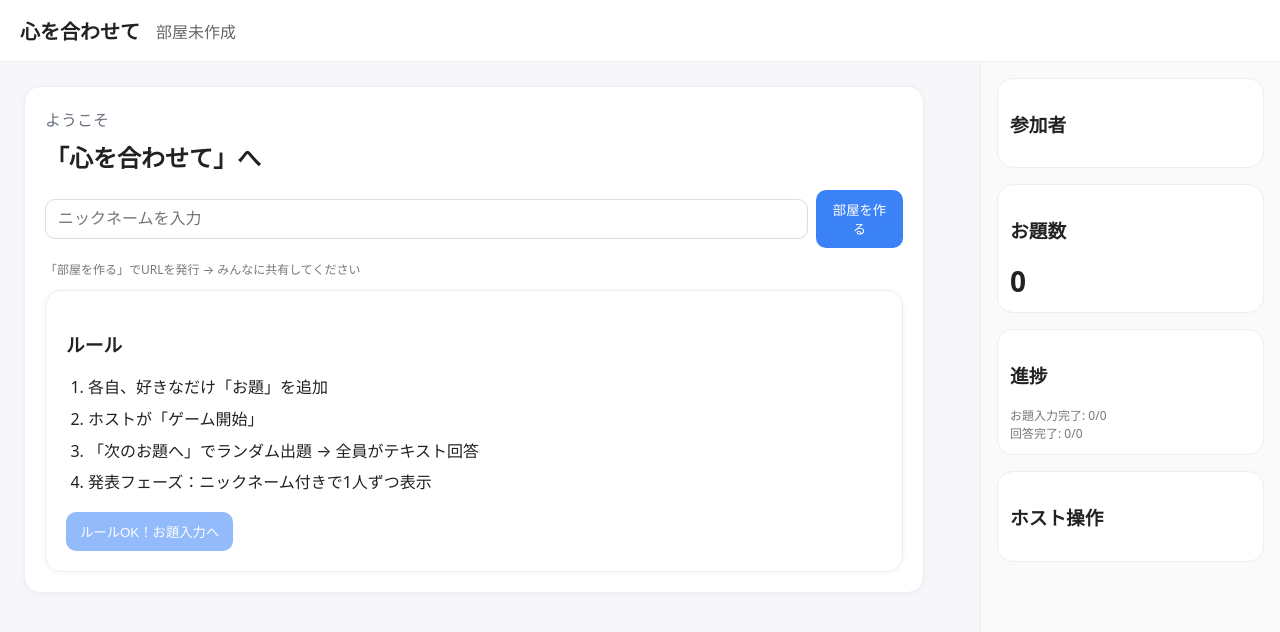
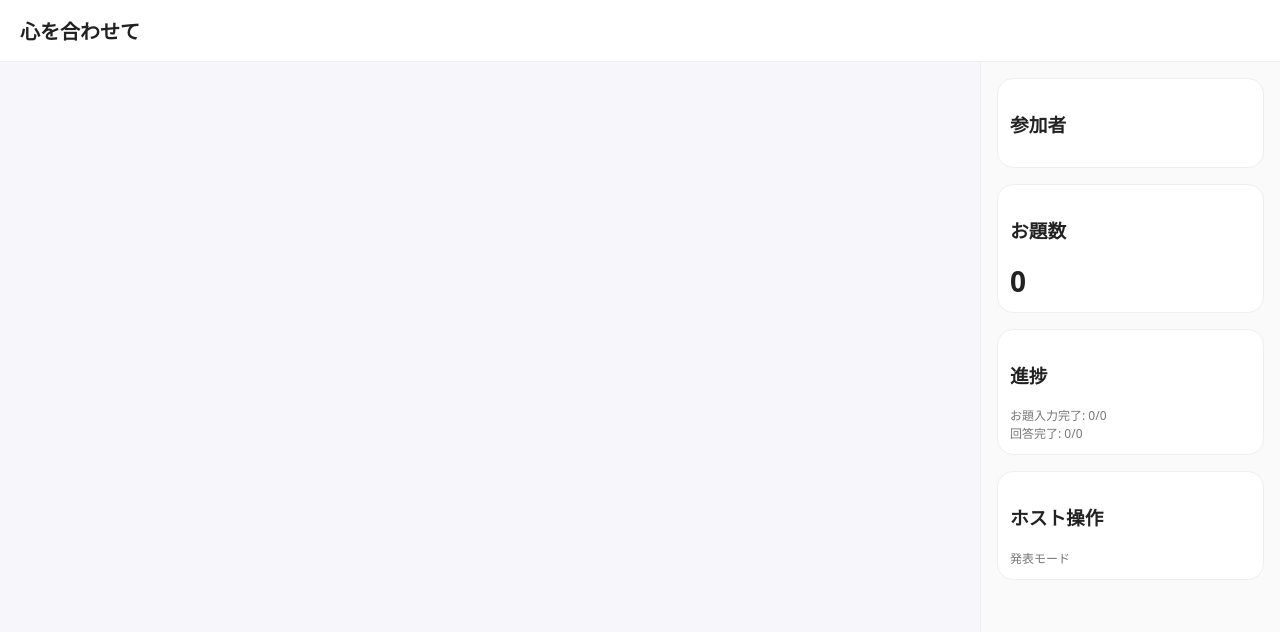
Before and after one commit to Pogunemakide334/kokoro-client, a plain HTML site: page index.html in a window 1280 px wide. Shown: the top 632 px of the page. Drawn offline with nearby package versions, Linux system fonts and the light colour scheme.

Commit message:
Update index.html

```diff
--- a/index.html
+++ b/index.html
@@ -19,9 +19,7 @@
       </div>
     </header>
 
-    <main id="view">
-      <!-- ここにJSで画面が差し替わります -->
-    </main>
+    <main id="view"><!-- JSで差し替え --></main>
 
     <aside>
       <div class="panel">
@@ -42,12 +40,6 @@
 
       <div class="panel">
         <h3>ホスト操作</h3>
-        <button id="startBtn" class="host-only hidden" disabled>お題募集終了（ゲーム開始）</button>
-        <button id="nextTopicBtn" class="host-only hidden" disabled>次のお題へ</button>
-      </div>
-    </aside>
-  </div>
-
-  <script src="./app.js"></script>
-</body>
-</html>
+        <div class="small">発表モード</div>
+        <select id="revealModeSelect" class="host-only hidden">
+          <option value="sequentia
```
